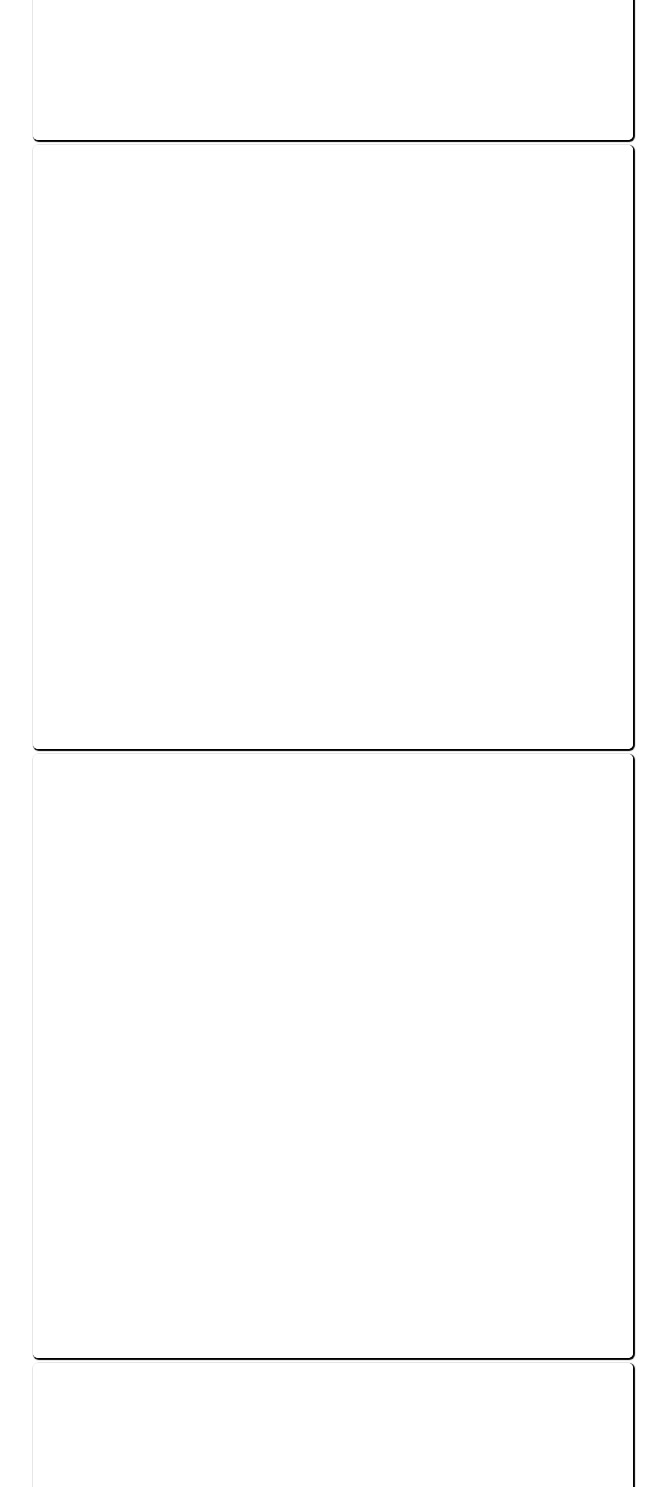
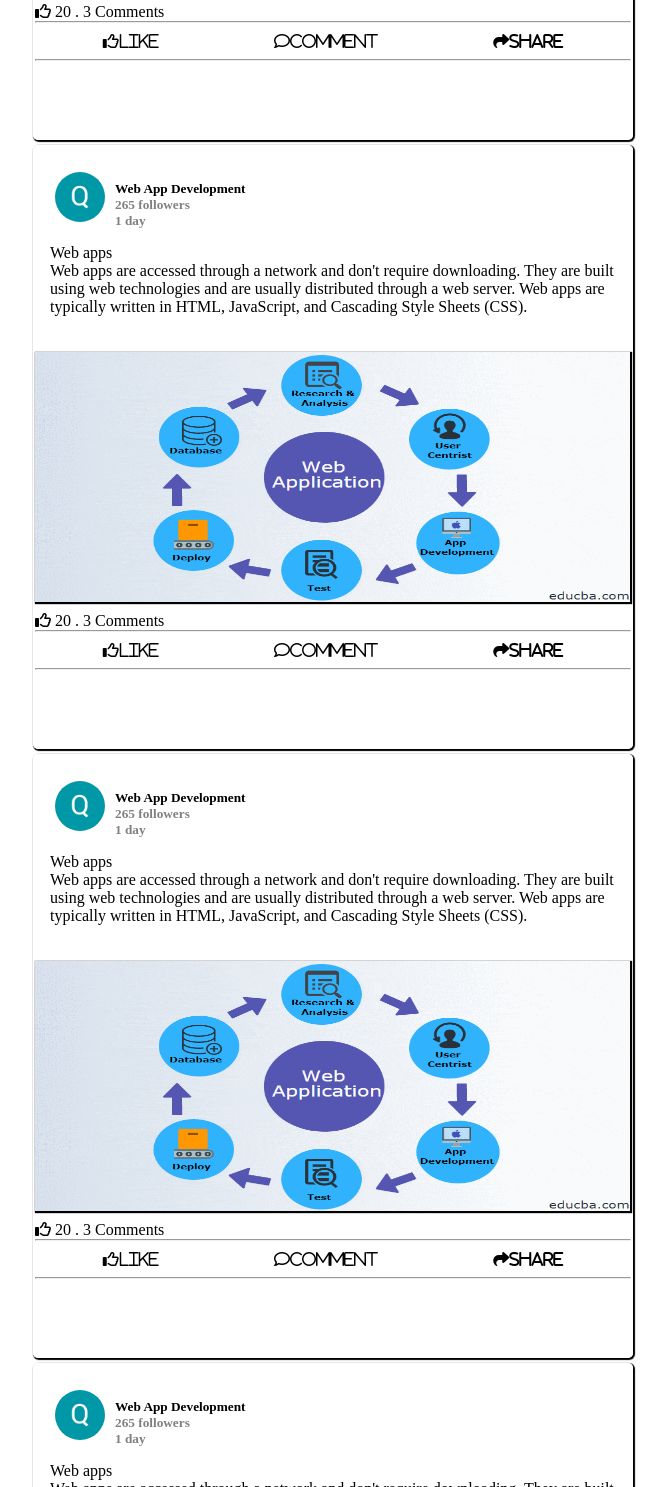
Before and after one commit to qudsiafarhan/linkedIn-landing-page, a plain HTML site: page index.html in a window 1280 px wide. Shown: the part 1313-2800 px from the top of the page, without its empty margins (306-973 px from the left). Drawn offline with Linux system fonts and the light colour scheme.

Commit message:
Update index.html

```diff
--- a/index.html
+++ b/index.html
@@ -11,7 +11,7 @@
     <div class="nav">
         <div class="nav1">
             <i class="fa-brands fa-linkedin"></i>
-            <i class="fa-solid fa-magnifying-glass"></i>
+            <!-- <i class="fa-solid fa-magnifying-glass"></i> -->
             <input class="search" type="search" name="" id="" placeholder="Search">
         </div>
         <div class="nav2">
@@ -88,8 +88,6 @@
                 <img class="img" src="q logo.png" alt=""><h5 class="web" >Web App Development <br> <span>265 followers <br>1 day </span></h5>
                 <p  class="para">Web apps <br>
                     Web apps are accessed through a network and don't require downloading. They are built using web technologies and are usually distributed through a web server. Web apps are typically written in HTML, JavaScript, and Cascading Style Sheets (CSS). <br> <br><br>
-                   <!-- Paragraphs <br>
-A paragraph is a block of text that usually starts on a new line. A well-written paragraph should be unassuming and allow the idea or observation to be the focus. The typography should be comfortable to read and well-balanced, but not so attractive that it distracts from the reading.  -->
         </p>
         <img class="webpic" src="web pic.gif" alt="">
         <i class="fa-regular fa-thumbs-up"></i>  20 . 3 Comments
@@ -101,10 +99,67 @@ A paragraph is a block of text that usually starts on a new line. A well-written
     </div>
     <hr>
             </div>
-            <div class="post2"></div>
-            <div class="post3"></div>
-            <div class="post4"></div>
-            <div class="post5"></div>
+            <div class="post2">
+                    <img class="img" src="q logo.png" alt=""><h5 class="web" >Web App Development <br> <span>265 followers <br>1 day </span></h5>
+                    <p  class="para">Web apps <br>
+                        Web apps are accessed through a network and don't require downloading. They are built using web technologies and are usually distributed through a web server. Web apps are typically written in HTML, JavaScript, and Cascading Style Sheets (CSS). <br> <br><br>
+            </p>
+            <img class="webpic" src="web pic.gif" alt="">
+            <i class="fa-regular fa-thumbs-up"></i>  20 . 3 Comments
+            <hr>
+            <div class="comment">
+            <i class="fa-regular fa-thumbs-up">Like</i>
+            <i class="fa-regular fa-comment">Comment</i>
+            <i class="fa-solid fa-share">Share</i>
+        </div>
+        <hr>
+            </div>
+
+            <div class="post3">
+                <img class="img" src="q logo.png" alt=""><h5 class="web" >Web App Development <br> <span>265 followers <br>1 day </span></h5>
+                <p  class="para">Web apps <br>
+                    Web apps are accessed through a network and don't require downloading. They are built using web technologies and are usually distributed through a web server. Web apps are typically written in HTML, JavaScript, and Cascading Style Sheets (CSS). <br> <br><br>
+        </p>
+        <img class="webpic" src="web pic.gif" alt="">
+        <i class="fa-regular fa-thumbs-up"></i>  20 . 3 Comments
+        <hr>
+        <div class="comment">
+        <i class="fa-regular fa-thumbs-up">Like</i>
+        <i class="fa-regular fa-comment">Comment</i>
+        <i class="fa-solid fa-share">Share</i>
+    </div>
+    <hr>
+            </div>
+            <div class="post4">
+                <img class="img" src="q logo.png" alt=""><h5 class="web" >Web App Development <br> <span>265 followers <br>1 day </span></h5>
+                <p  class="para">Web apps <br>
+                    Web apps are accessed through a network and don't require downloading. They are built using web technologies and are usually distributed through a web server. Web apps are typically written in HTML, JavaScript, and Cascading Style Sheets (CSS). <br> <br><br>
+        </p>
+        <img class="webpic" src="web pic.gif" alt="">
+        <i class="fa-regular fa-thumbs-up"></i>  20 . 3 Comments
+        <hr>
+        <div class="comment">
+        <i class="fa-regular fa-thumbs-up">Like</i>
+        <i class="fa-regular fa-comment">Comment</i>
+        <i class="fa-solid fa-share">Share</i>
+    </div>
+    <hr>
+            </div>
+            <div class="post5">
+                <img class="img" src="q logo.png" alt=""><h5 class="web" >Web App Development <br> <span>265 followers <br>1 day </span></h5>
+                <p  class="para">Web apps <br>
+                    Web apps are accessed through a network and don't require downloading. They are built using web technologies and are usually distributed through a web server. Web apps are typically written in HTML, JavaScript, and Cascading Style Sheets (CSS). <br> <br><br>
+        </p>
+        <img class="webpic" src="web pic.gif" alt="">
+        <i class="fa-regular fa-thumbs-up"></i>  20 . 3 Comments
+        <hr>
+        <div class="comment">
+        <i class="fa-regular fa-thumbs-up">Like</i>
+        <i class="fa-regular fa-comment">Comment</i>
+        <i class="fa-solid fa-share">Share</i>
+    </div>
+    <hr>
+            </div>
         </div>
     </div>
 
```
